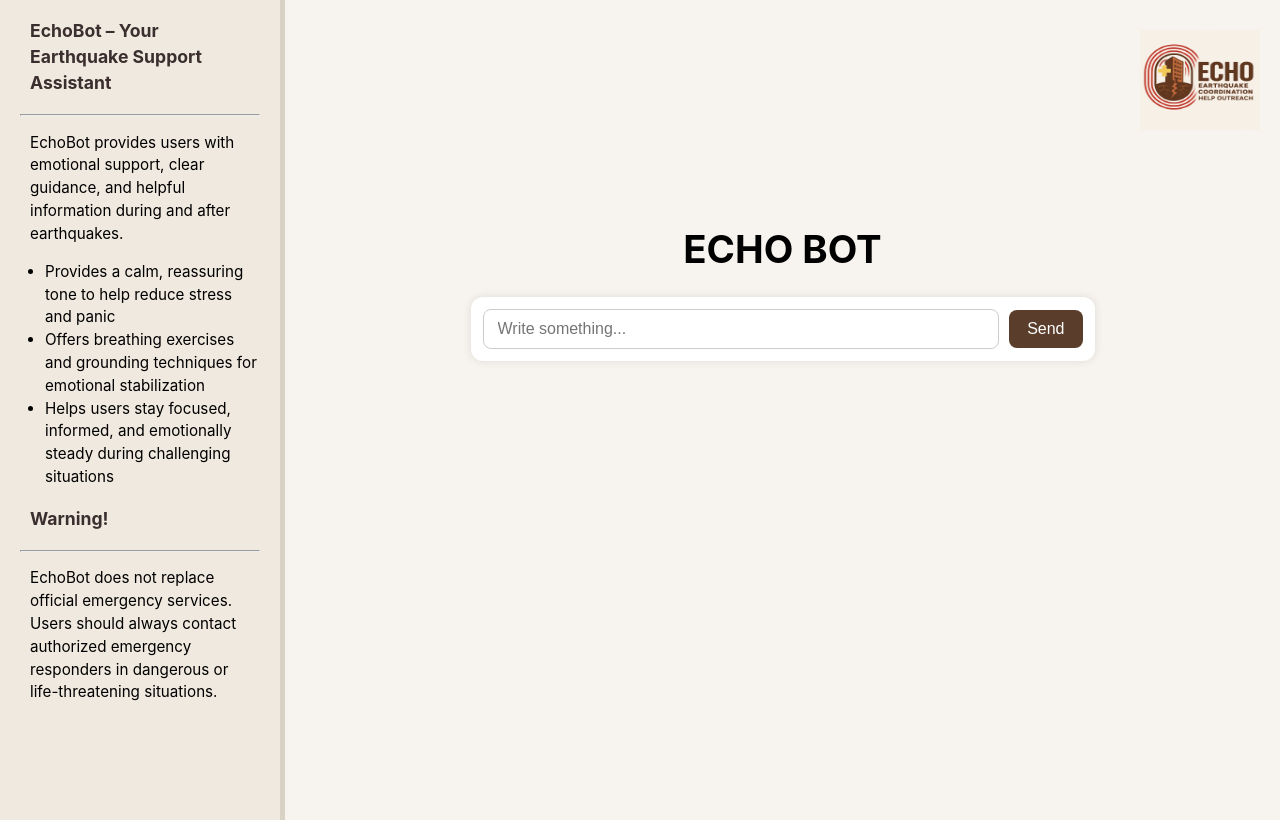
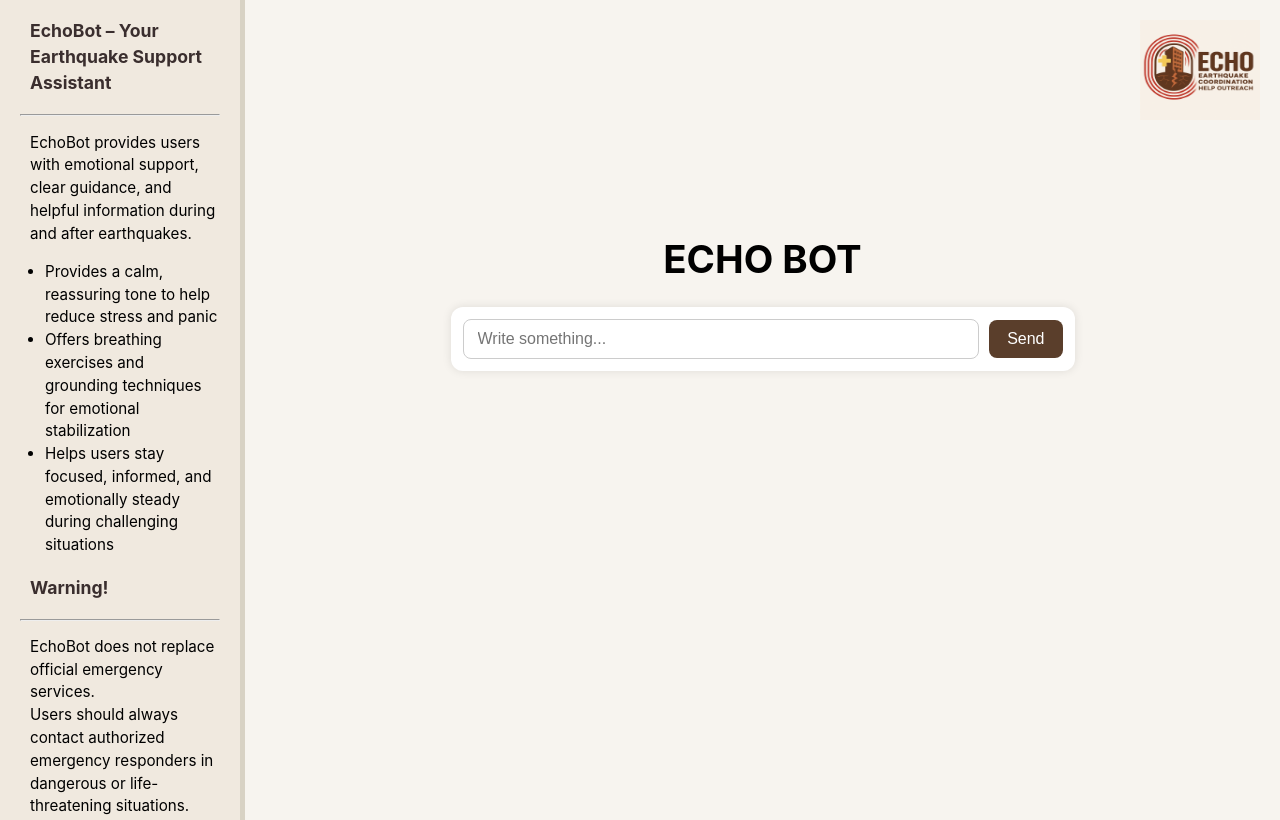
Before and after one commit to Volkansari3/EchoBot, a FastAPI app: page / in a window 1280 px wide. Run offline with FastAPI, Linux system fonts and the light colour scheme.

Commit message:
Update home.html

```diff
--- a/templates/home.html
+++ b/templates/home.html
@@ -9,16 +9,16 @@
         body {
             display: flex;
             background-color: #F7F4EF;
-            font-family: Inter, Arial, sans-serif;
+            font-family: Inter;
             margin: 0;
-            padding-top: 0;   /* Start directly from the top of the page */
+            padding-top: 0;  /* Start directly from the top of the page */
         }
 
         /* LEFT PANEL */
         .left_part {
             background-color: #F0E9DF;
             height: 100vh;
-            width: 240px;
+            width: 200px;
             border-right: 5px solid #D8D2C4;
             line-height: 1.5;
             padding: 20px;
@@ -43,21 +43,21 @@
 
         /* MAIN CONTENT */
         .content_part {
-            flex: 1;         /* Fill the remaining space with flex:1 */
+            flex: 1;   /* Fill the remaining space with flex:1 */
             text-align: center;
-            padding-top: 10px;
+            padding-top: 20px;
             position: relative;
             margin: 0 auto;
         }
 
         .header {
-            position: relative;     /* relative is used for reference to absolute elements */
+            position: relative;  /* relative is used for reference to absolute elements */
             height: 150px;
             padding: 20px;
         }
 
         .header img {
-            position: absolute;     /* This .header img is now positioned relative to the corners of the header because position=absolute */+
+            position: absolute;  /* This .header img is now positioned relative to the corners of the header because position=absolute */
             top: 0px;
             right: 20px;
             height: 100px;
@@ -78,11 +78,11 @@
             border-radius: 12px;
             box-shadow: 0 0 10px rgba(0,0,0,0.1);
             max-width: 600px;
-            margin: 20px auto;   /* Margin is the distance between the outer boxes of the box */
+            margin: 20px auto;  /* Margin is the distance between the outer boxes of the box */
         }
 
         .chat-bar input {
-            flex: 1;            /* flex: 1 means fill the empty space */
+            flex: 1;  /* flex: 1 means fill the empty space */
             padding: 10px 14px;
             border-radius: 8px;
             border: 1px solid #ccc;
@@ -90,23 +90,24 @@
         }
 
         .chat-bar button {
-            padding: 10px 18px;   /* Padding is the space inside the box*/
+            padding: 10px 18px;  /* Padding is the space inside the box*/
             background-color: #5A3E2B;
             color: white;
             border: none;
-            border-radius: 8px;   /* It makes the edges roundish*/
+            border-radius: 8px;  /* It makes the edges roundish*/
             cursor: pointer;
             font-size: 1rem;
         }
 
         .chat-bar button:hover {
-            background-color: #4A3323;
+            background-color: #C65A2E;
         }
 
         /* CHAT HISTORY */
         .chat-container {
             max-width: 600px;
             margin: 20px auto;
+            text-align: left;
         }
 
         .message {
@@ -116,20 +117,23 @@
             border-radius: 10px;
             box-shadow: 0 0 5px rgba(0,0,0,0.1);
             font-size: 1rem;
-            text-align: left;
         }
 
+        .user {
+            border-left: 4px solid #5A3E2B;
+        }
+
+        .bot {
+            border-left: 4px solid #C65A2E;
+        }
     </style>
 </head>
 
 <body>
 
-    <!-- LEFT PANEL -->
     <div class="left_part">
-
         <h3>EchoBot – Your Earthquake Support Assistant</h3>
         <hr>
-
         <p>EchoBot provides users with emotional support, clear guidance, and helpful information during and after earthquakes.</p>
 
         <ul>
@@ -138,15 +142,12 @@
             <li>Helps users stay focused, informed, and emotionally steady during challenging situations</li>
         </ul>
 
-        <h3 class="warning">Warning!</h3>
+        <h3 class="warning"> Warning!</h3>
         <hr>
-
         <p>EchoBot does not replace official emergency services.<br>
            Users should always contact authorized emergency responders in dangerous or life-threatening situations.</p>
-
     </div>
 
-    <!-- MAIN CONTENT -->
     <div class="content_part">
 
         <div class="header">
@@ -157,22 +158,24 @@
             <h1>ECHO BOT</h1>
         </div>
 
-        <!-- CHAT INPUT -->
+        <!-- CHAT INPUT — FORM DEPENDENT ON BACKEND -->
         <form class="chat-bar" action="/" method="POST">
             <input type="text" placeholder="Write something..." name="user_input" required />
             <button type="submit">Send</button>
         </form>
 
-        <!-- CHAT HISTORY -->
+        <!-- CHAT HISTORY (Jinja2 loop) -->
         <div class="chat-container">
-            {% for msg in chat_responses %}
-                <div class="message {{ msg.sender }}">
-                    {{ msg.text }}
-                </div>
-            {% endfor %}
+            {% if chat_responses %}
+                {% for msg in chat_responses %}
+                    <div class="message {{ msg.sender }}">
+                        {{ msg.text }}
+                    </div>
+                {% endfor %}
+            {% endif %}
         </div>
-
     </div>
-
 </body>
 </html>
+
+<!-- msg.sender indicates who the message is from, user or bot -->
```
